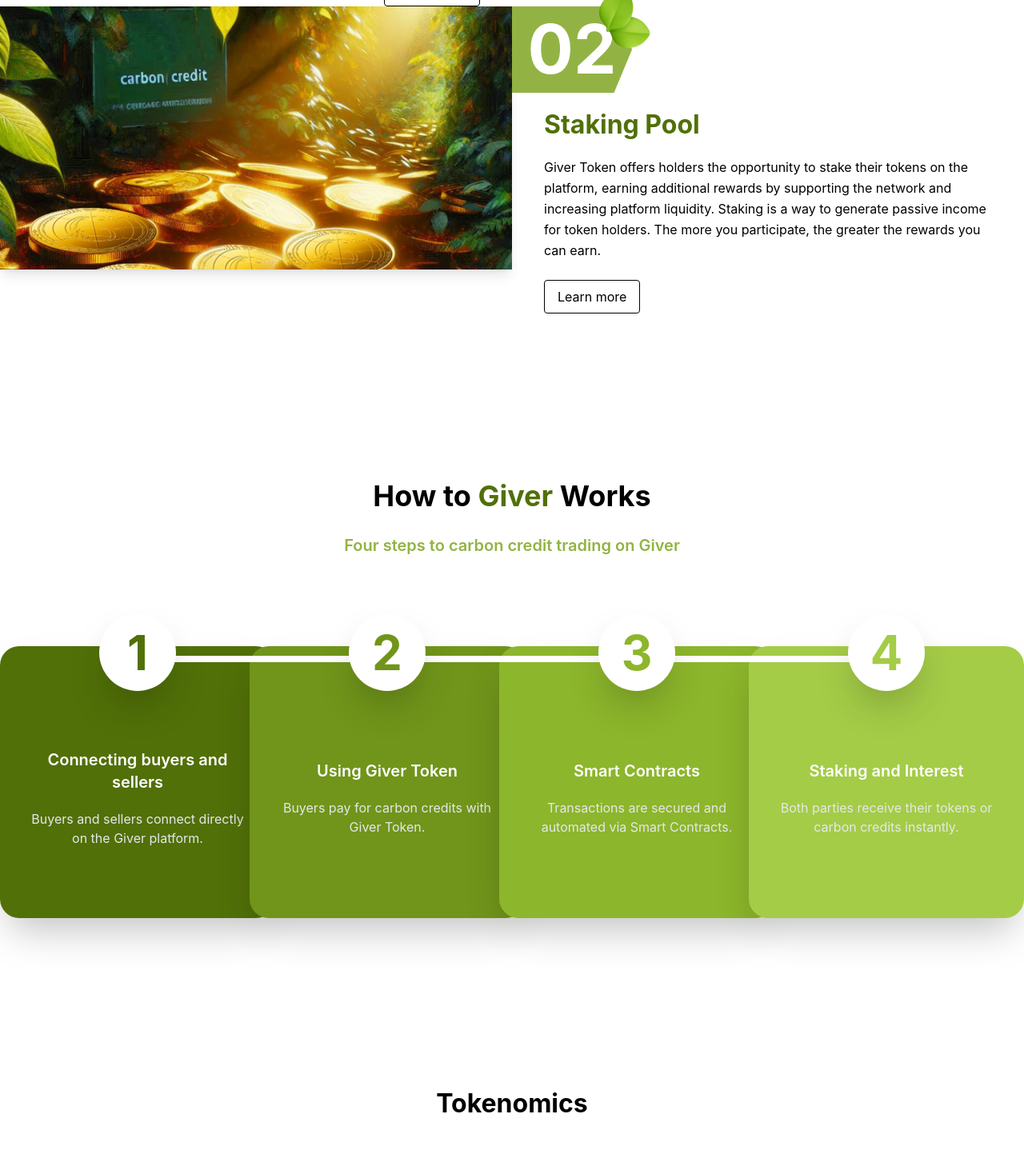
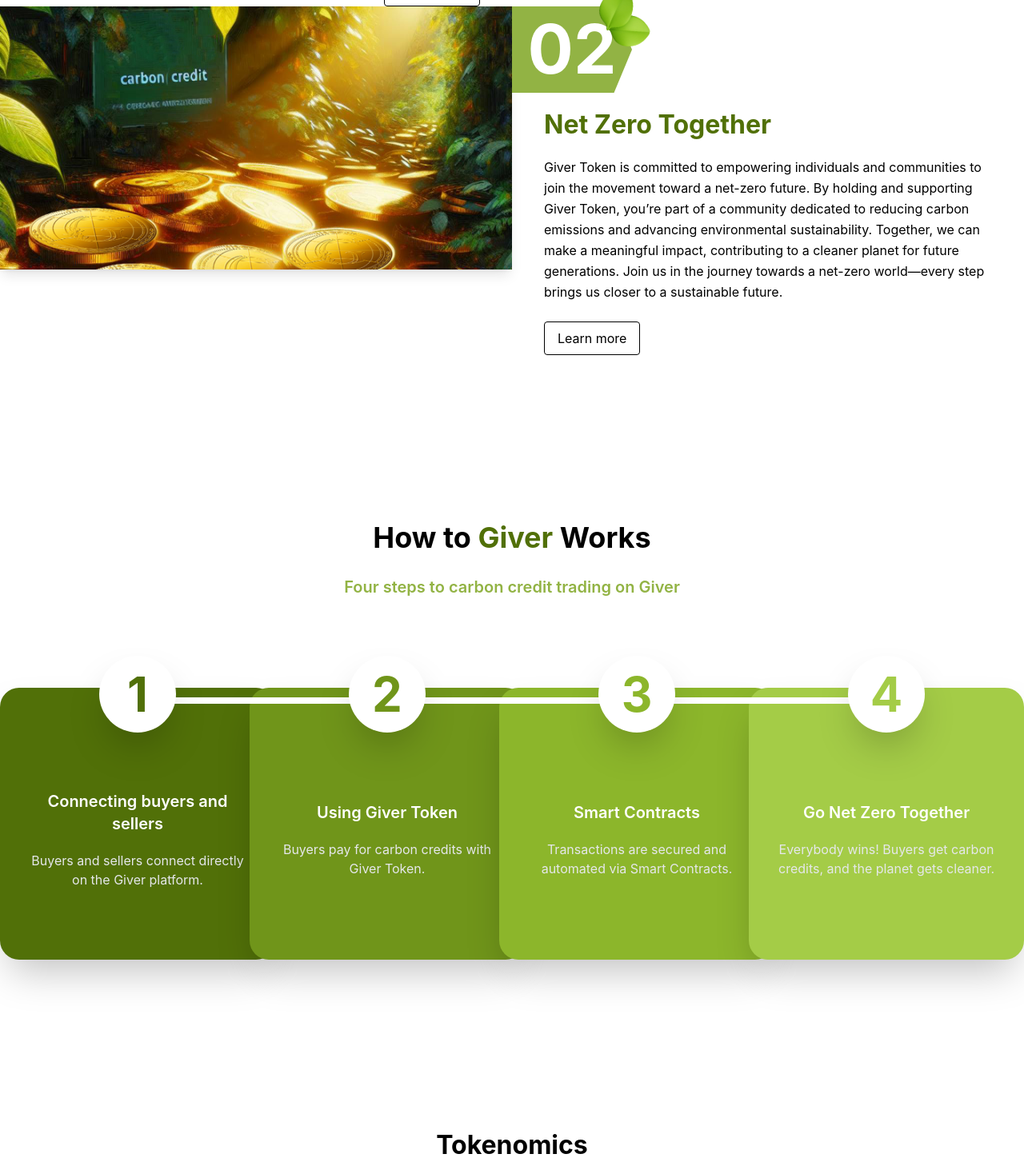
Before and after one commit to Lil-Tanatat/Nextjs, a React (Create React App) app: page / in a window 1280 px wide. Shown: the part 1180-2638 px from the top of the page at 80% size. Built offline with nearby package versions, Linux system fonts and the light colour scheme.

Commit message:
update Website 14-11-2024

```diff
--- a/src/components/BenefitTokenSection.js
+++ b/src/components/BenefitTokenSection.js
@@ -1,11 +1,23 @@
-import React, { useRef } from 'react';
-import { motion, useInView } from 'framer-motion';
+import React, { useRef } from "react";
+import { motion, useInView } from "framer-motion";
 import BG1 from "../assets/images/BG_1.png";
 
 const benefits = [
-  { title: "20% Bonus", description: "on the total number of tokens purchased during this Presale period." },
-  { title: "Exclusive Access to Stake Pool", description: "one quarter ahead of ICO participants, with a special interest rate of 29% per annum." },
-  { title: "Priority Access to Carbon Credit Trading", description: "on the Giver platform one quarter before regular token holders." },
+  {
+    title: "20% Bonus",
+    description:
+      "on the total number of tokens purchased during this Presale period.",
+  },
+  {
+    title: "Exclusive Access to Our Service",
+    description:
+      "after Joining Our Presale you will get exclusive access to our service. and be our whitelisted member.",
+  },
+  {
+    title: "Priority Access to Carbon Credit Trading",
+    description:
+      "when the Giver platform is launched, you will be the first to experience it.",
+  },
 ];
 
 const Benefits = () => {
@@ -15,7 +27,8 @@ const Benefits = () => {
   return (
     <div className="py-10 mt-20 px-4 md:px-0">
       <h2 className="text-center text-[24px] md:text-[32px] font-bold mb-10 md:mb-20">
-        Benefits of Participating in the <span className="text-[#92B344]">Giver</span> Token Presale
+        Benefits of Participating in the{" "}
+        <span className="text-[#92B344]">Giver</span> Token Presale
       </h2>
 
       <section
@@ -35,8 +48,12 @@ const Benefits = () => {
               animate={isInView ? { opacity: 1, y: 0 } : {}}
               transition={{ duration: 0.6, delay: index * 0.2 }}
             >
-              <h3 className="mt-2 text-[22px] md:text-[28px] font-semibold">{benefit.title}</h3>
-              <p className="text-[16px] md:text-[18px] font-normal mt-4">{benefit.description}</p>
+              <h3 className="mt-2 text-[22px] md:text-[28px] font-semibold">
+                {benefit.title}
+              </h3>
+              <p className="text-[16px] md:text-[18px] font-normal mt-4">
+                {benefit.description}
+              </p>
             </motion.div>
           ))}
         </div>
--- a/src/components/BenefitsSection.js
+++ b/src/components/BenefitsSection.js
@@ -90,15 +90,19 @@ function BenefitsSection() {
               />
             </div>
             <h3 className="text-[20px] sm:text-[24px] md:text-[32px] font-bold text-[#517008] mb-4 px-4 lg:px-10">
-              Staking Pool
+              Net Zero Together
             </h3>
             <p className="text-[14px] sm:text-[16px] font-normal mb-6 leading-relaxed px-4 lg:px-10">
-              Giver Token offers holders the opportunity to stake their tokens
-              on the platform, earning additional rewards by supporting the
-              network and increasing platform liquidity. Staking is a way to
-              generate passive income for token holders. The more you
-              participate, the greater the rewards you can earn.
+              Giver Token is committed to empowering individuals and communities
+              to join the movement toward a net-zero future. By holding and
+              supporting Giver Token, you’re part of a community dedicated to
+              reducing carbon emissions and advancing environmental
+              sustainability. Together, we can make a meaningful impact,
+              contributing to a cleaner planet for future generations. Join us
+              in the journey towards a net-zero world—every step brings us
+              closer to a sustainable future.
             </p>
+
             <motion.button
               className="ml-0 lg:ml-10 px-4 py-2 rounded border border-black hover:bg-green-700 hover:text-white transition"
               whileHover={{ scale: 1.05 }}
--- a/src/components/StepsSection.js
+++ b/src/components/StepsSection.js
@@ -16,9 +16,9 @@ function StepsSection() {
         "Transactions are secured and automated via Smart Contracts.",
     },
     {
-      title: "Staking and Interest",
+      title: "Go Net Zero Together",
       description:
-        "Both parties receive their tokens or carbon credits instantly.",
+        "Everybody wins! Buyers get carbon credits, and the planet gets cleaner.",
     },
   ];
 
```
